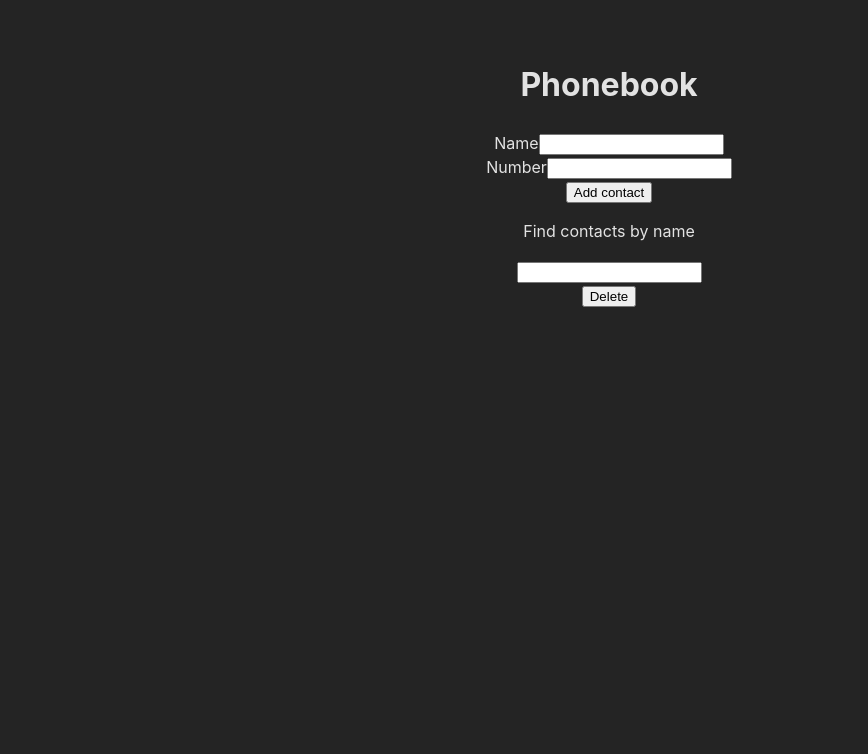
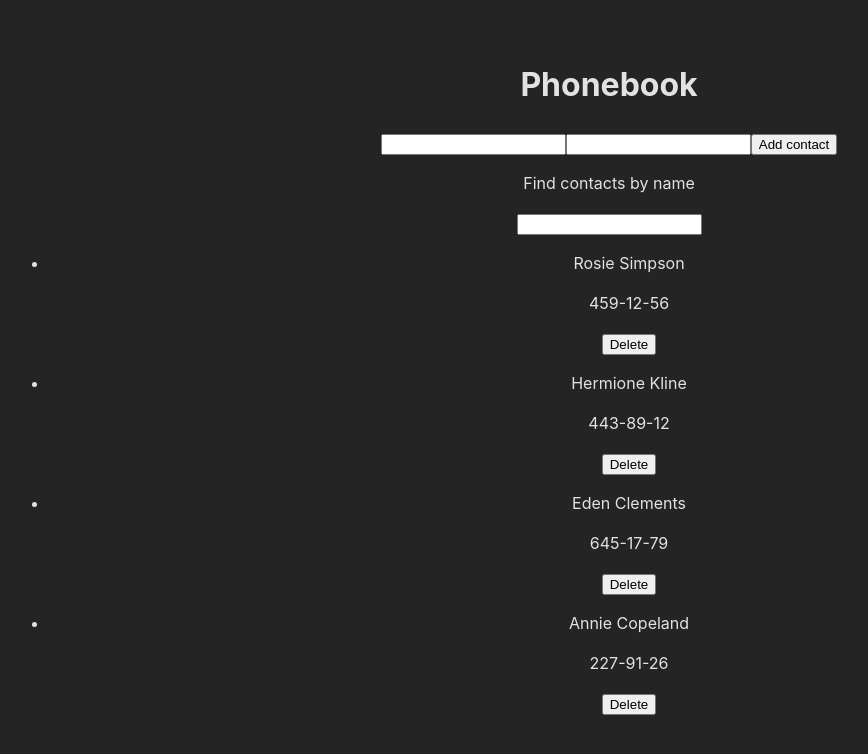
Before and after one commit to zenoviyfil/goit-react-hw-03, a React (Vite) app: page / in a window 1280 px wide. Shown: the top 754 px of the page, without its empty margins (31-899 px from the left). Built offline with nearby package versions, Linux system fonts and the light colour scheme.

Commit message:
second commit

```diff
--- a/src/App.jsx
+++ b/src/App.jsx
@@ -7,7 +7,28 @@ import ContactList from './Components/ContactList/ContactList'
 
 function App() {
   // Contact Form
+  const [contacts, setContacts] = useState([
+    {id: 'id-1', name: 'Rosie Simpson', number: '459-12-56'},
+    {id: 'id-2', name: 'Hermione Kline', number: '443-89-12'},
+    {id: 'id-3', name: 'Eden Clements', number: '645-17-79'},
+    {id: 'id-4', name: 'Annie Copeland', number: '227-91-26'},
+  ]
+  )
+  const [filter, setFilter] = useState('')
 
+  const addContact = (newContact) => {
+    setContacts((initContacts) => {
+      return [...initContacts, newContact]
+    })
+  }
+
+  const deleteContact = (contactId) => {
+    setContacts((initContacts) => {
+      return initContacts.filter((contact) => contact.id !== contactId)
+    })
+  }
+
+  const searchContacts = contacts.filter((contact) => contact.name.toLowerCase().includes(filter.toLowerCase()))
   //---------------------------------------------
 
   // Search Box
@@ -21,9 +42,9 @@ function App() {
   return (
     <div>
       <h1>Phonebook</h1>
-      <ContactForm />
+      <ContactForm onAdd={addContact}/>
       <SearchBox value={inputValue} handleSearch={handleSearch}/>
-      <ContactList />
+      <ContactList contacts={searchContacts} onDelete={deleteContact}/>
     </div>
   )
 }
--- a/src/Components/Contact/Contact.jsx
+++ b/src/Components/Contact/Contact.jsx
@@ -1,16 +1,16 @@
 import css from './Contact.module.css'
 import { useId } from 'react'
 
-const Contact = ({name, number, nameFieldId, numberFieldId}) => {
+const Contact = ({ data: { id, name, number}, onDelete }) => {
 
   return (
-    <div>
-      <div className="contactInfo">
-        <label htmlFor='name' id={nameFieldId}>{name}</label>
-        <label htmlFor="number" id={numberFieldId}>{number}</label>
+    <>
+      <div key={id}>
+        <p>{name}</p>
+        <p>{number}</p>
       </div>
-      <button>Delete</button>
-    </div>
+      <button onClick={() => onDelete(id)}>Delete</button>
+    </>
   )
 }
 
--- a/src/Components/ContactForm/ContactForm.jsx
+++ b/src/Components/ContactForm/ContactForm.jsx
@@ -1,29 +1,25 @@
 import css from './ContactForm.module.css'
 import { Formik, Form, ErrorMessage } from 'formik';
 import { useId } from 'react';
+import { date } from 'yup';
 
-const ContactForm = ({ }) => {
-  const nameFieldId = useId();
-  const numberFieldId = useId();
+const ContactForm = ({ onAdd }) => {
+  const handleSubmit = e => {
+    e.preventDefault()
+    onAdd({
+      id: Date.now(),
+      name: e.target.elements.text.value,
+      number: e.target.elements.number.value
+    })
+    e.target.reset()
+  }
 
-  return (
-  <Formik>
-    <Form className={css.formContainer}>
-      <div>
-        <label htmlFor={nameFieldId}>Name</label>
-        <input type='text' name='name' id={nameFieldId}></input>
-        <ErrorMessage name='name' as='span'></ErrorMessage>
-      </div>
-
-      <div>
-        <label htmlFor={numberFieldId}>Number</label>
-        <input type='number' name='number' id={numberFieldId}></input>
-        <ErrorMessage name='number' as='span'></ErrorMessage>
-      </div>
-
+  return(
+    <form onSubmit={handleSubmit}>
+      <input type="text" name='text'/>
+      <input type="number" name='number'/>
       <button type='submit'>Add contact</button>
-    </Form>
-  </Formik>
+    </form>
   )
 };
 
--- a/src/Components/ContactList/ContactList.jsx
+++ b/src/Components/ContactList/ContactList.jsx
@@ -1,11 +1,15 @@
 import css from './ContactList.module.css'
 import Contact from "../Contact/Contact"
 
-const ContactList = () => {
+const ContactList = ({ contacts, onDelete }) => {
   return (
-    <div>
-      <Contact />
-    </div>
+    <ul>
+      {contacts.map((contact) => (
+        <li key={contact.id}>
+          <Contact data={contact} onDelete={onDelete} />
+        </li>
+      ))}
+    </ul>
   )
 }
 
```
